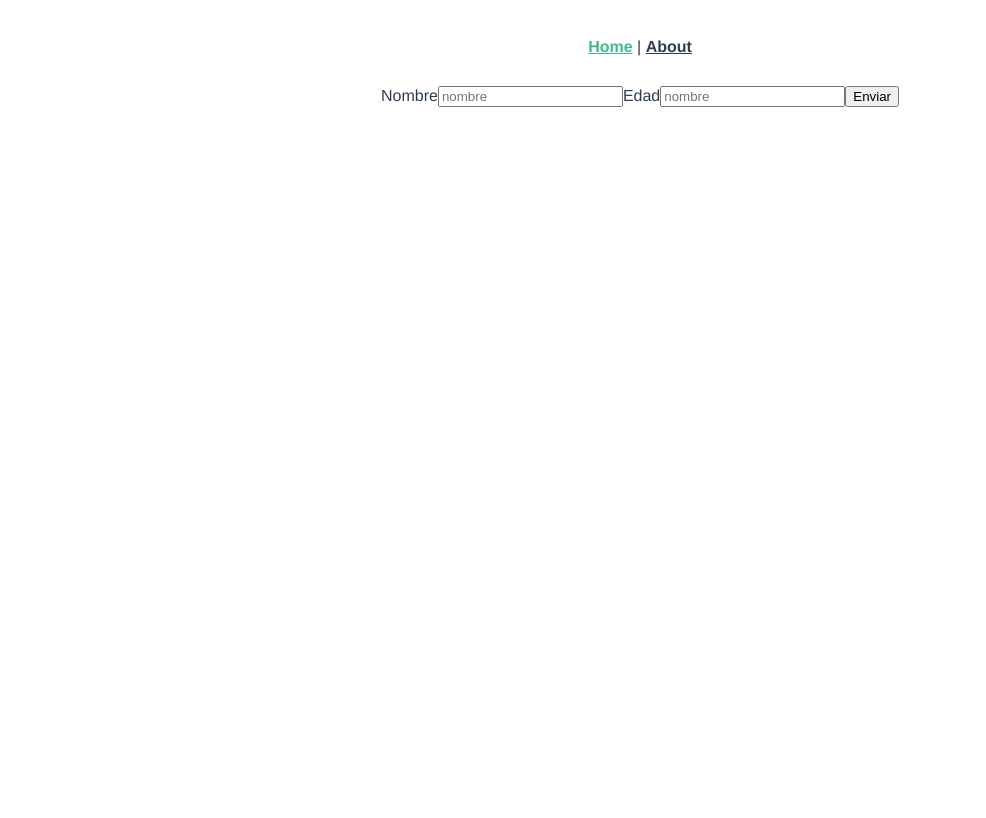
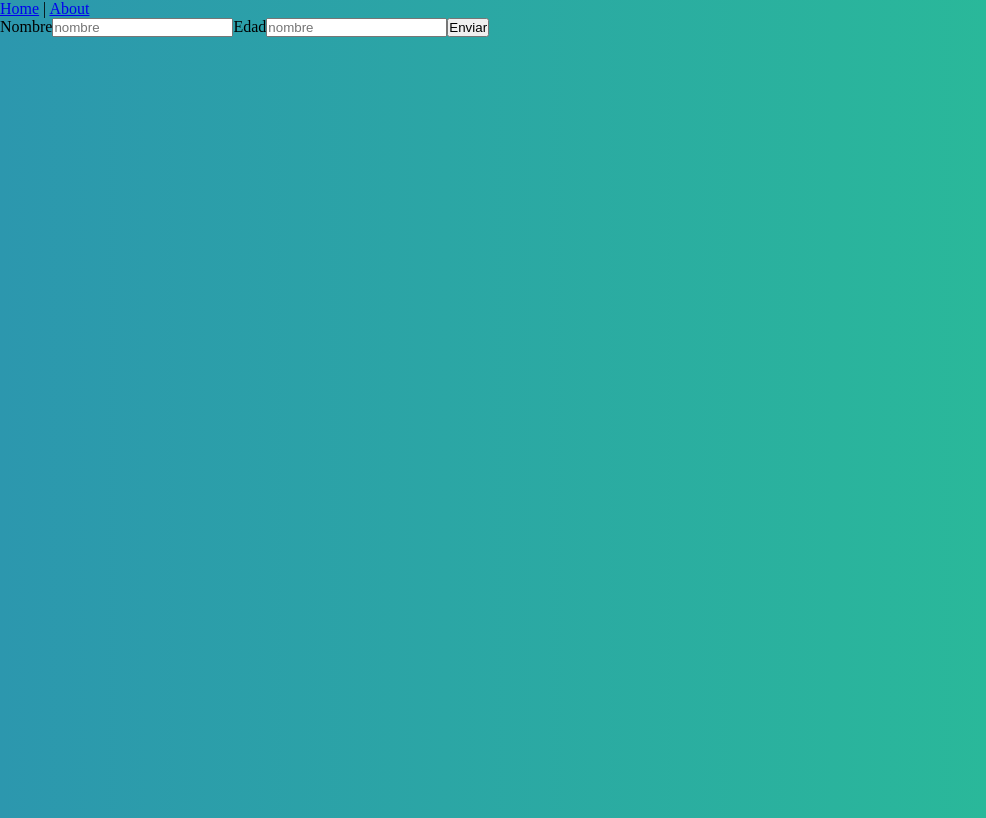
Before and after one commit to AdrianARC1/formuVuex, a Vue app: page / in a window 1280 px wide. Shown: the whole page, without its empty margins (0-986 px from the left). Built offline with nearby package versions, Linux system fonts and the light colour scheme.

Commit message:
Puesta a punto para comenzar el estilo y desarrollo

```diff
--- a/src/App.vue
+++ b/src/App.vue
@@ -1,30 +1,14 @@
 <template>
-  <nav>
+  <section>
     <router-link to="/">Home</router-link> |
     <router-link to="/about">About</router-link>
-  </nav>
+  </section>
   <router-view/>
 </template>
 
-<style lang="scss">
-#app {
-  font-family: Avenir, Helvetica, Arial, sans-serif;
-  -webkit-font-smoothing: antialiased;
-  -moz-osx-font-smoothing: grayscale;
-  text-align: center;
-  color: #2c3e50;
-}
+<style lang="sass">
+section
+  background: rgb(44,151,174)
+  background: linear-gradient(90deg, rgba(44,151,174,1) 0%, rgba(41,194,148,1) 100%)
 
-nav {
-  padding: 30px;
-
-  a {
-    font-weight: bold;
-    color: #2c3e50;
-
-    &.router-link-exact-active {
-      color: #42b983;
-    }
-  }
-}
 </style>
--- a/src/views/VistaFormu.vue
+++ b/src/views/VistaFormu.vue
@@ -1,5 +1,5 @@
 <template>
-  <section>
+  <section id="seccion">
     <label for="">Nombre</label>
     <input type="text" placeholder="nombre" v-model="$store.state.nombre">
 
@@ -21,5 +21,13 @@ export default {
 </script>
 
 <style lang="sass">
+*
+    padding: 0
+    margin: 0
+    box-sizing: border-box
 
+#seccion
+    height: 100vh
+    background: rgb(44,151,174)
+    background: linear-gradient(90deg, rgba(44,151,174,1) 0%, rgba(41,194,148,1) 100%)
 </style>
```
